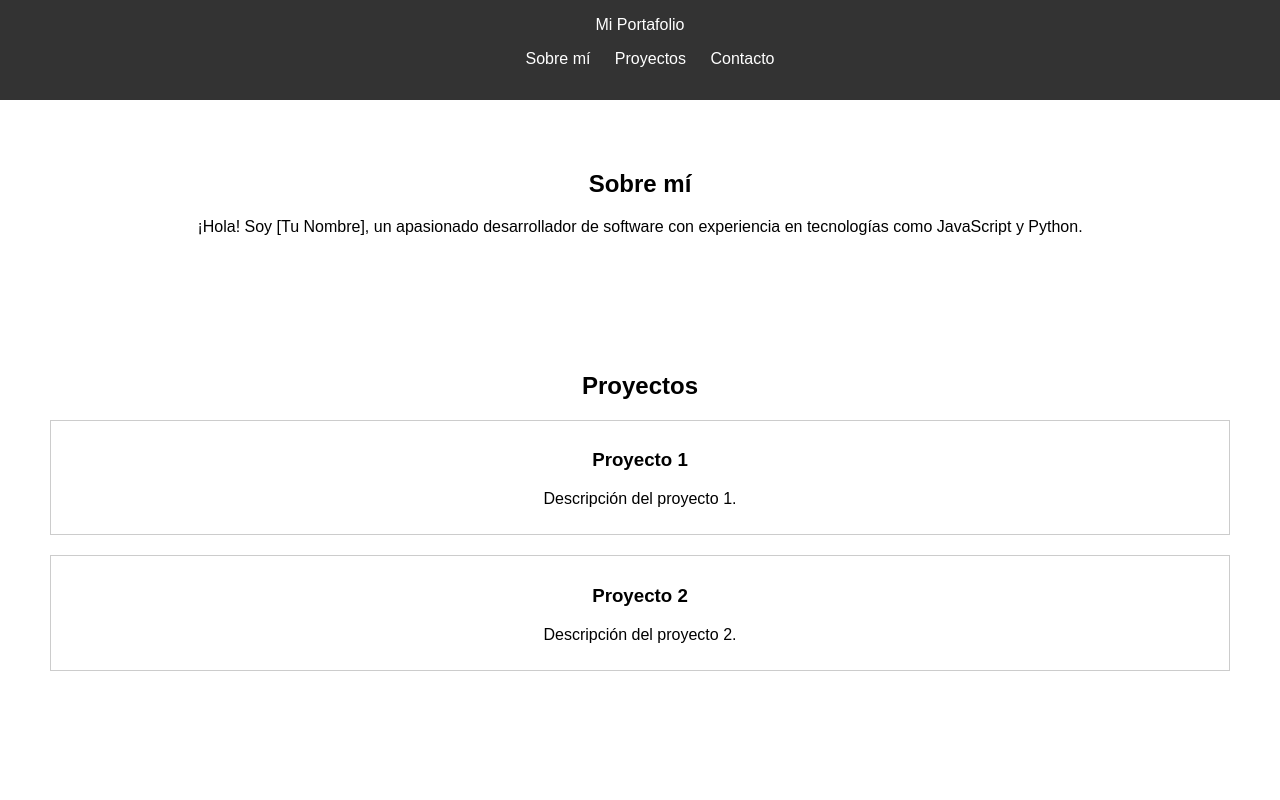
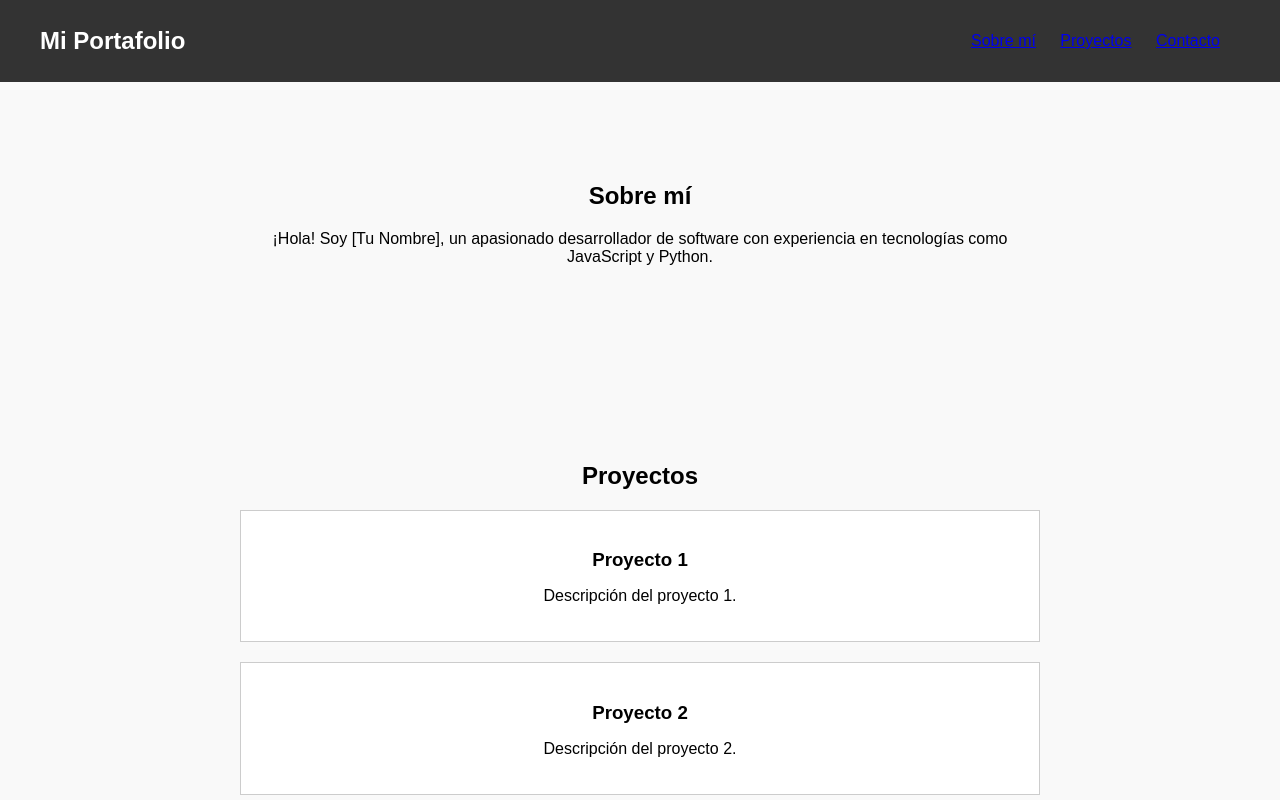
Before and after one commit to JaviiRoo/Portafolio, a plain HTML site: page index.html in a window 1280 px wide. Shown: the top 800 px of the page. Drawn offline with Linux system fonts and the light colour scheme.

Commit message:
Update styles.css

```diff
--- a/styles.css
+++ b/styles.css
@@ -1,37 +1,54 @@
 body {
-    font-family: Arial, sans-serif;
+    font-family: 'Arial', sans-serif;
     margin: 0;
     padding: 0;
+    background-color: #f9f9f9;
 }
 
-header {
+.header {
     background-color: #333;
     color: white;
-    padding: 1rem;
+    padding: 1rem 0;
     text-align: center;
 }
 
-nav ul {
-    list-style: none;
+.navbar {
+    display: flex;
+    justify-content: space-between;
+    align-items: center;
+    max-width: 1200px;
+    margin: 0 auto;
 }
 
-nav ul li {
+.logo {
+    font-size: 1.5rem;
+    font-weight: bold;
+}
+
+.nav-links li {
     display: inline;
     margin-right: 20px;
 }
 
-a {
-    color: white;
-    text-decoration: none;
-}
-
-section {
-    padding: 50px;
+.section {
+    padding: 80px 0;
     text-align: center;
 }
 
+.container {
+    max-width: 800px;
+    margin: 0 auto;
+}
+
 .project {
+    background-color: white;
+    border: 1px solid #ccc;
+    padding: 20px;
     margin-bottom: 20px;
-    border: 1px solid #ccc;
-    padding: 10px;
 }
+
+.project h3 {
+    margin-bottom: 10px;
+}
+
+/* Agrega estilos adicionales según sea necesario */
```
